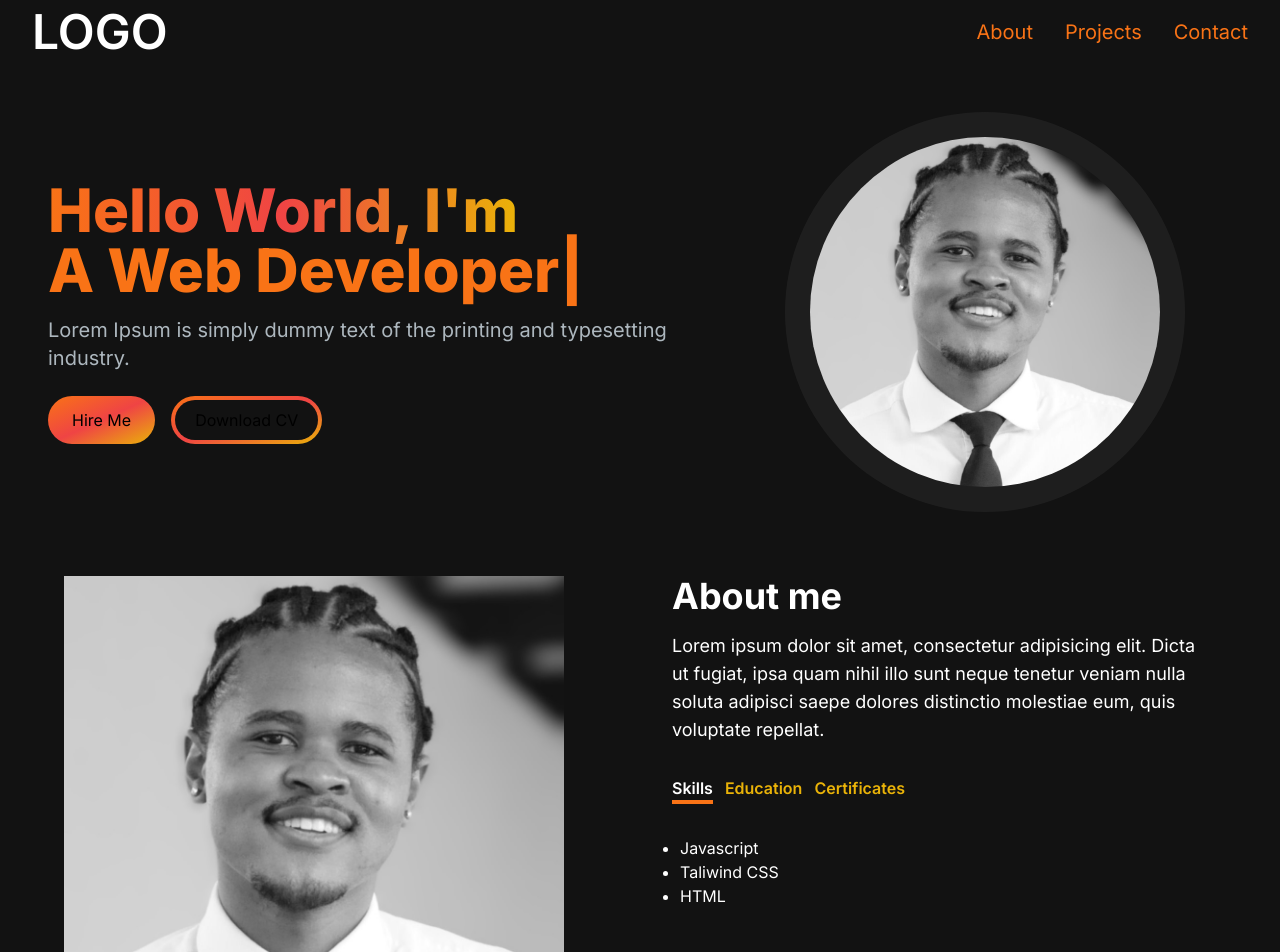
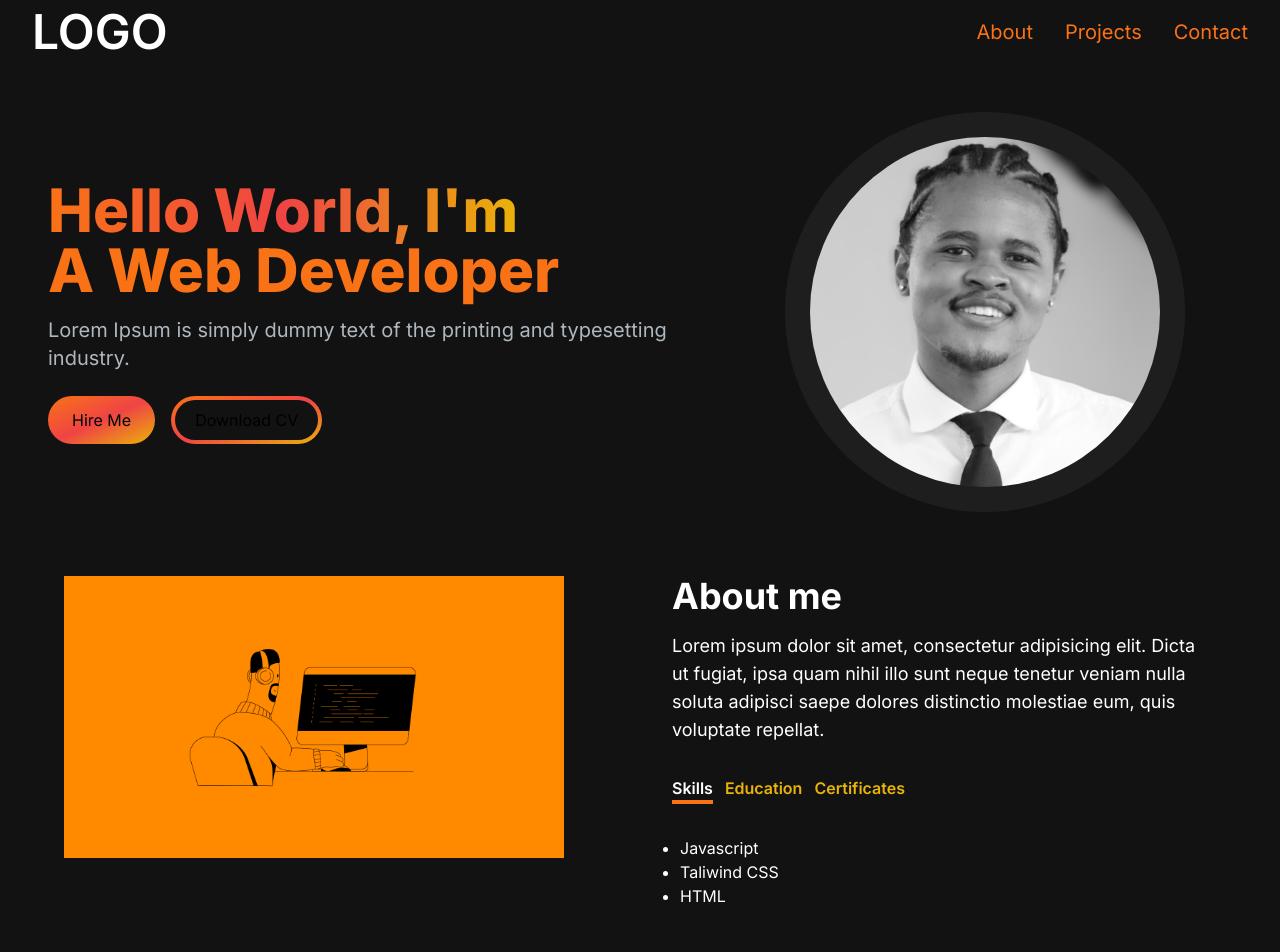
Before and after one commit to lefatsiane/online_cv_v2, a Next.js app: page / in a window 1280 px wide. Shown: the top 952 px of the page. Built offline with nearby package versions, Linux system fonts and the light colour scheme.

Commit message:
about img

```diff
--- a/src/app/components/AboutSection.jsx
+++ b/src/app/components/AboutSection.jsx
@@ -49,8 +49,8 @@ const AboutSection = () => {
     <section id="about" className="text-white">
       <div className="md:grid md:grid-cols-2 gap-8 items-centre py-8 px-4 xl:gap-16 sm:py-16 ">
         <Image
-          src="/images/MainImg.JPG"
-          alt="something again"
+          src="/images/img8.png"
+          alt="cartoon of web developer by a computer"
           width={500}
           height={500}
         />
```
Also changed, not shown: public/images/img7.png (added), public/images/img8.png (added).
